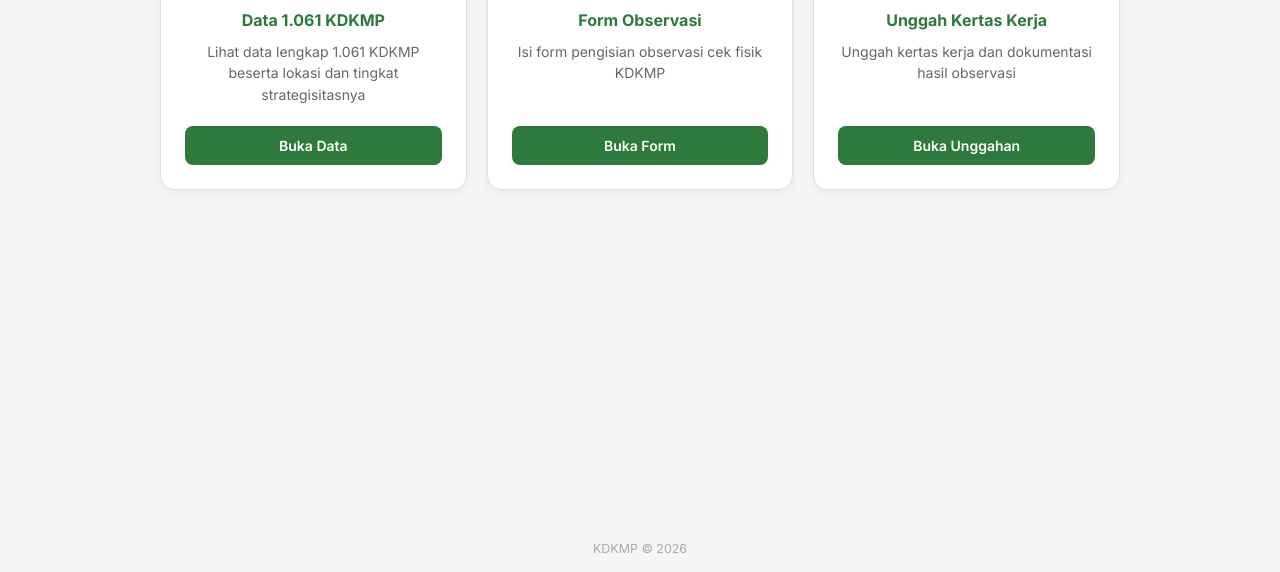
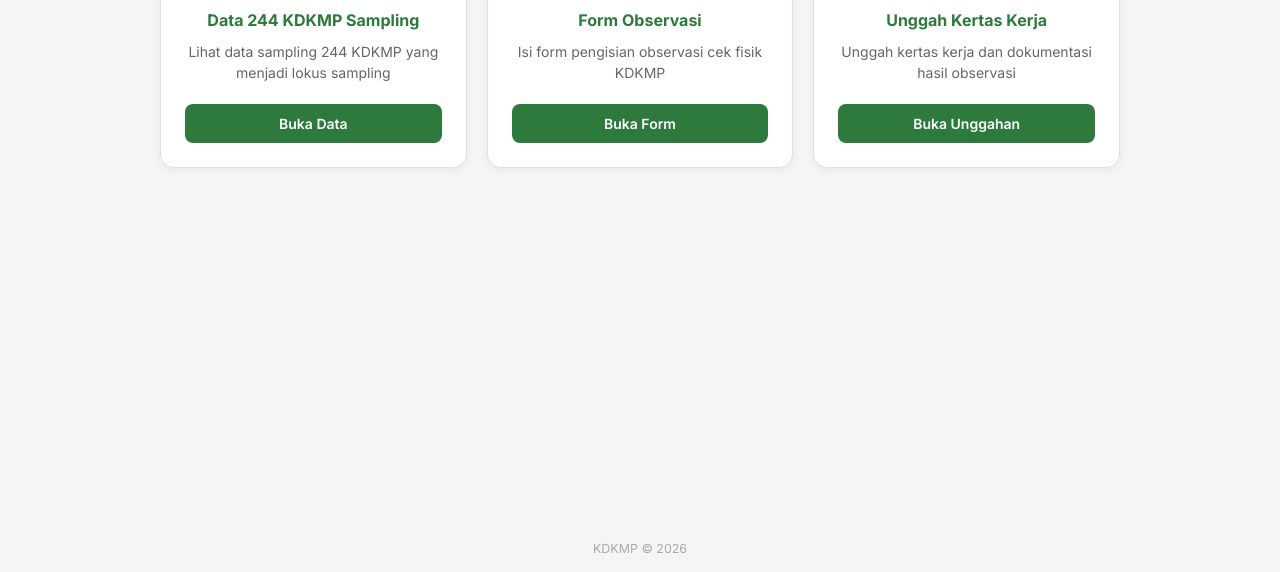
Before and after one commit to diperma/portal-kdkmp, a plain HTML site: page index.html in a window 1280 px wide. Shown: the part 228-800 px from the top of the page. Drawn offline with Linux system fonts and the light colour scheme.

Commit message:
update: ganti narasi kartu Data KDKMP menjadi 244 sampling
Co-Authored-By: Claude Sonnet 4.6 <noreply@anthropic.com>

```diff
--- a/index.html
+++ b/index.html
@@ -153,8 +153,8 @@
 
     <a class="card" href="https://docs.google.com/spreadsheets/d/1aA9rVqlpA2l_nEu6mRYFMsMF9OD5Cj7b/edit?pli=1&gid=1346897773#gid=1346897773" target="_blank" rel="noopener noreferrer">
       <div class="ikon">📍</div>
-      <h2>Data 1.061 KDKMP</h2>
-      <p>Lihat data lengkap 1.061 KDKMP beserta lokasi dan tingkat strategisitasnya</p>
+      <h2>Data 244 KDKMP Sampling</h2>
+      <p>Lihat data sampling 244 KDKMP yang menjadi lokus sampling</p>
       <span class="tombol">Buka Data</span>
     </a>
 
```
